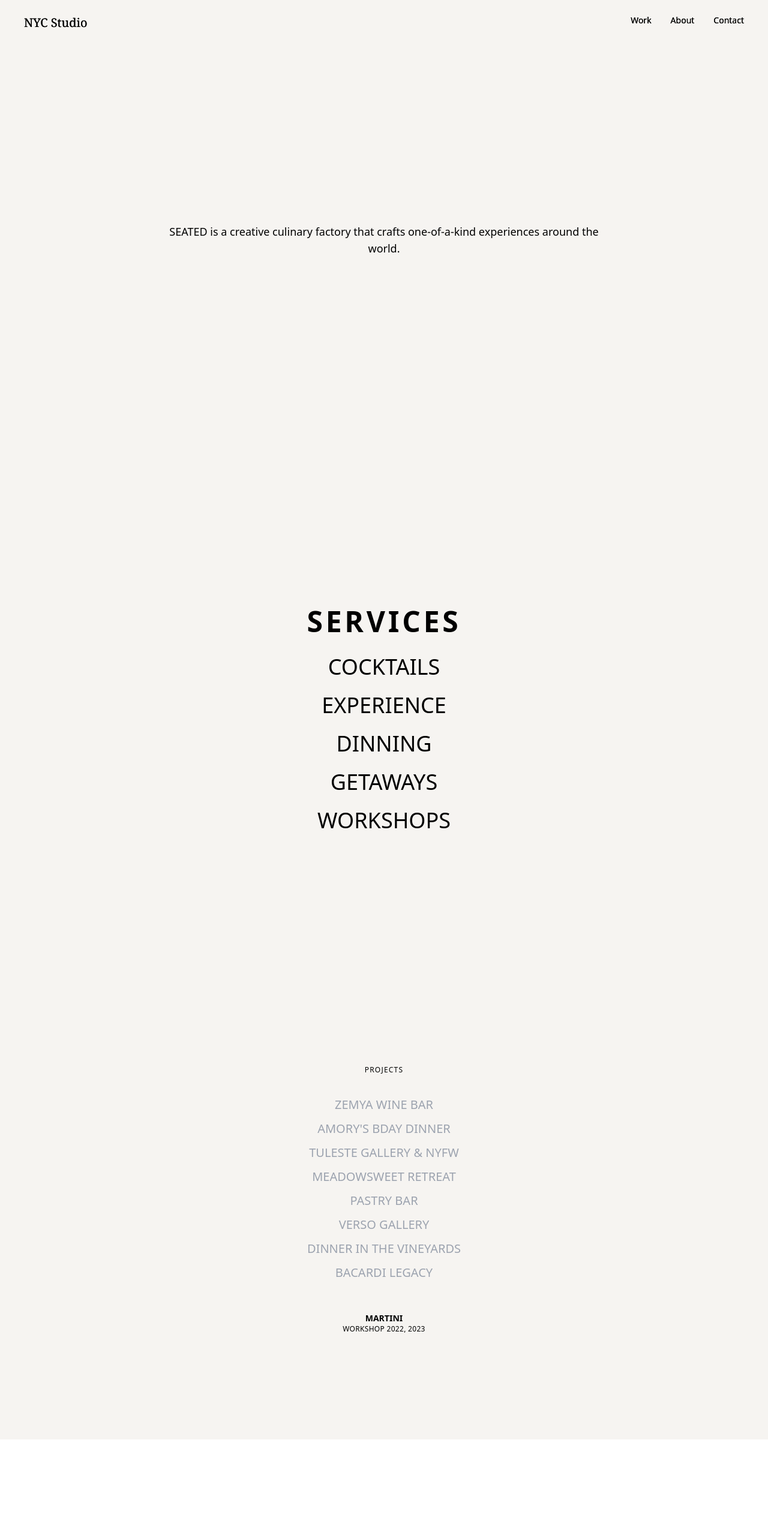
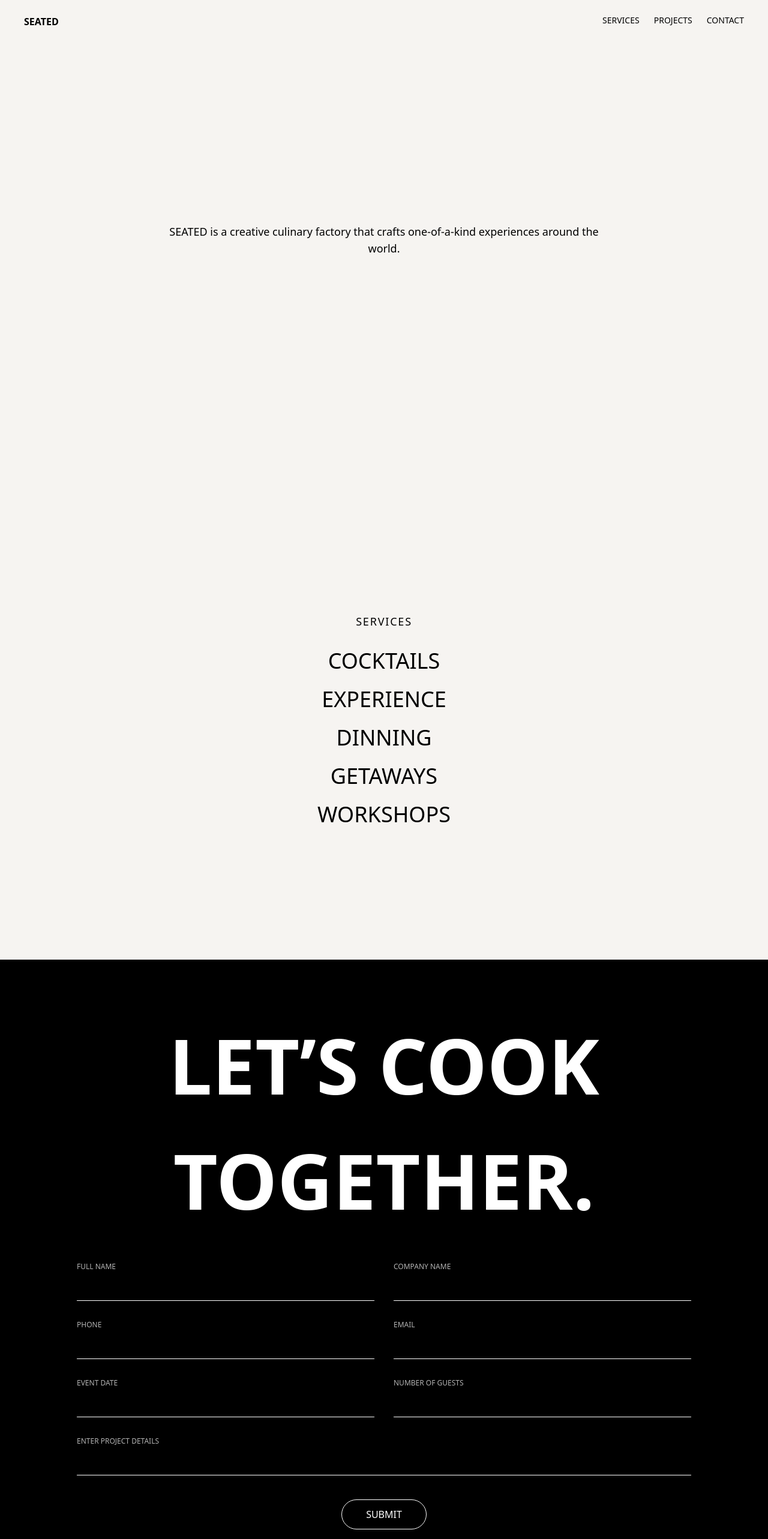
Before and after one commit to mdaasim77/Seated-Dummy-Website, a React (Vite) app: page / in a window 1280 px wide. Shown: the top 2566 px of the page at 60% size. Before the commit the page ends 2400 px from the top, so only its background shows below. Built offline with nearby package versions, Linux system fonts and the light colour scheme.

Commit message:
footer add

```diff
--- a/package.json
+++ b/package.json
@@ -13,7 +13,8 @@
     "@studio-freight/lenis": "^1.0.42",
     "framer-motion": "^12.24.0",
     "react": "^19.2.0",
-    "react-dom": "^19.2.0"
+    "react-dom": "^19.2.0",
+    "react-router-dom": "^7.11.0"
   },
   "devDependencies": {
     "@eslint/js": "^9.39.1",
--- a/src/App.jsx
+++ b/src/App.jsx
@@ -1,21 +1,22 @@
-import SmoothScroll from "./Components/SmoothScroll";
-import HoverSection from "./Components/HoverSection";
+import { BrowserRouter, Routes, Route } from "react-router-dom";
+
+import Navbar from "./components/Navbar";
+import SmoothScroll from "./components/SmoothScroll";
+
 import Home from "./Pages/Home";
-import Navbar from "./components/Navbar";
+import Projects from "./Pages/Projects";
+import HoverSection from "./components/HoverSection";
 
 export default function App() {
   return (
-    <>
+    <BrowserRouter>
+      <SmoothScroll />
       <Navbar />
-      <section className="h-screen bg-[#f6f4f1] flex items-center justify-center">
-        <p className="max-w-3xl text-lg text-center">
-          SEATED is a creative culinary factory that crafts one-of-a-kind
-          experiences around the world.
-        </p>
-      </section>
-      <HoverSection />
-      <SmoothScroll />
-      <Home />
-    </>
+
+      <Routes>
+        <Route path="/" element={<Home />} />
+        <Route path="/projects" element={<Projects />} />
+      </Routes>
+    </BrowserRouter>
   );
 }
--- a/src/Pages/Home.jsx
+++ b/src/Pages/Home.jsx
@@ -1,110 +1,31 @@
-// import { motion, useScroll, useTransform } from "framer-motion";
-
-// import HoverSection from "../components/HoverSection";
-// import Navbar from "../Components/Navbar";
-
-// export default function Home() {
-//   const { scrollY } = useScroll();
-
-//   const ySlow = useTransform(scrollY, [0, 2000], [0, -200]);
-//   const yFast = useTransform(scrollY, [0, 2000], [0, -500]);
-
-//   return (
-//     <>
-//       <Navbar />
-
-//       {/* SECTION 1 */}
-//       <section className="h-screen bg-[#f6f4f1] flex items-center justify-center">
-//         <p className="max-w-3xl text-lg text-center">
-//           SEATED is a creative culinary factory that crafts one-of-a-kind
-//           experiences around the world.
-//         </p>
-//       </section>
-
-//       {/* SECTION 2 – PARALLAX */}
-//       <section className="h-screen bg-[#e6e2dc] flex items-center justify-center overflow-hidden">
-//         <motion.h1 style={{ y: yFast }} className="text-[20vw] font-black">
-//           SEATED
-//         </motion.h1>
-//       </section>
-
-//       {/* SECTION 3 */}
-//       <HoverSection />
-//     </>
-//   );
-// }
-
-import { useState } from "react";
-import { motion, AnimatePresence } from "framer-motion";
-import Navbar from "../components/Navbar";
+import HoverSection from "../components/HoverSection";
+import Footer from "../components/Footer";
 
 import img1 from "../Images/img1.webp";
 import img2 from "../Images/img2.webp";
 import img3 from "../Images/img3.webp";
 import img4 from "../Images/img4.webp";
 
-const projects = [
-  { title: "ZEMYA WINE BAR", image: img1 },
-  { title: "AMORY'S BDAY DINNER", image: img2 },
-  { title: "TULESTE GALLERY & NYFW", image: img3 },
-  { title: "MEADOWSWEET RETREAT", image: img4 },
-  { title: "PASTRY BAR", image: img1 },
-  { title: "VERSO GALLERY", image: img2 },
-  { title: "DINNER IN THE VINEYARDS", image: img3 },
-  { title: "BACARDI LEGACY", image: img4 },
+const services = [
+  { title: "COCKTAILS", image: img1 },
+  { title: "DINING", image: img2 },
+  { title: "GETAWAYS", image: img3 },
+  { title: "WORKSHOPS", image: img4 },
 ];
 
-export default function Projects() {
-  const [active, setActive] = useState(null);
-
+export default function Home() {
   return (
     <>
-      <Navbar />
+      <section className="h-screen bg-[#f6f4f1] flex items-center justify-center px-40 text-center">
+        <p className="max-w-3xl text-lg">
+          SEATED is a creative culinary factory that crafts one-of-a-kind
+          experiences around the world.
+        </p>
+      </section>
 
-      <section className="relative min-h-screen bg-[#f6f4f1] flex items-center justify-center">
-        {/* CENTER IMAGE */}
-        <AnimatePresence>
-          {active && (
-            <motion.img
-              key={active}
-              src={active}
-              className="absolute w-[320px] h-[440px] object-cover pointer-events-none"
-              initial={{ opacity: 0, scale: 0.96 }}
-              animate={{ opacity: 1, scale: 1 }}
-              exit={{ opacity: 0 }}
-              transition={{ duration: 0.35, ease: "easeOut" }}
-            />
-          )}
-        </AnimatePresence>
+      <HoverSection title="SERVICES" items={services} />
 
-        {/* PROJECT LIST */}
-        <div
-          className="relative z-10 flex flex-col items-center gap-3 text-center"
-          onMouseLeave={() => setActive(null)}
-        >
-          <p className="text-xs tracking-widest mb-6">PROJECTS</p>
-
-          {projects.map((item, i) => (
-            <h2
-              key={i}
-              onMouseEnter={() => setActive(item.image)}
-              className={`
-                text-xl cursor-pointer transition-all duration-200
-                ${active === item.image ? "text-black" : "text-gray-400"}
-                hover:text-black
-              `}
-            >
-              {item.title}
-            </h2>
-          ))}
-
-          {/* FOOTER TEXT */}
-          <div className="mt-10">
-            <h3 className="text-sm font-semibold">MARTINI</h3>
-            <p className="text-xs tracking-wide">WORKSHOP 2022, 2023</p>
-          </div>
-        </div>
-      </section>
+      <Footer />
     </>
   );
 }
--- /dev/null
+++ b/src/Pages/Projects.jsx
@@ -0,0 +1,23 @@
+import HoverSection from "../components/HoverSection";
+
+import img1 from "../Images/img1.webp";
+import img2 from "../Images/img2.webp";
+import img3 from "../Images/img3.webp";
+import img4 from "../Images/img4.webp";
+
+const projects = [
+  { title: "ZEMYA WINE BAR", image: img1 },
+  { title: "AMORY'S BDAY DINNER", image: img2 },
+  { title: "TULESTE GALLERY & NYFW", image: img3 },
+  { title: "MEADOWSWEET RETREAT", image: img4 },
+];
+
+export default function Projects() {
+  return (
+    <HoverSection
+      title="PROJECTS"
+      items={projects}
+      footer={{ title: "MARTINI", subtitle: "WORKSHOP 2022, 2023" }}
+    />
+  );
+}
--- /dev/null
+++ b/src/components/Footer.jsx
@@ -0,0 +1,38 @@
+export default function Footer() {
+  return (
+    <section className="relative min-h-screen bg-black text-white px-10 py-20">
+      <h1 className="text-[10vw] font-black text-center mb-10">
+        LET’S COOK
+        <br />
+        TOGETHER.
+      </h1>
+
+      <div className="grid grid-cols-1 md:grid-cols-2 gap-8 max-w-5xl mx-auto">
+        <Input label="FULL NAME" />
+        <Input label="COMPANY NAME" />
+        <Input label="PHONE" />
+        <Input label="EMAIL" />
+        <Input label="EVENT DATE" />
+        <Input label="NUMBER OF GUESTS" />
+        <div className="md:col-span-2">
+          <Input label="ENTER PROJECT DETAILS" />
+        </div>
+      </div>
+
+      <div className="text-center mt-10">
+        <button className="border border-white px-10 py-3 rounded-full">
+          SUBMIT
+        </button>
+      </div>
+    </section>
+  );
+}
+
+function Input({ label }) {
+  return (
+    <div>
+      <label className="block mb-2 text-xs opacity-70">{label}</label>
+      <input className="w-full bg-transparent border-b border-white focus:outline-none py-2" />
+    </div>
+  );
+}
--- a/src/components/HoverSection.jsx
+++ b/src/components/HoverSection.jsx
@@ -45,7 +45,7 @@ export default function HoverSection() {
         className="relative z-10 flex flex-col items-center gap-6 text-center"
         onMouseLeave={() => setActive(null)}
       >
-        <p className="tracking-widest mb-2 text-5xl font-bold">SERVICES</p>
+        <p className="tracking-widest mb-2 text-lg ">SERVICES</p>
 
         {services.map((item, i) => (
           <h2
--- a/src/components/Navbar.jsx
+++ b/src/components/Navbar.jsx
@@ -1,11 +1,11 @@
 export default function Navbar() {
   return (
-    <nav className="fixed top-0 w-full flex justify-between px-10 py-6 z-50">
-      <h1 className="text-xl font-serif">NYC Studio</h1>
-      <div className="flex gap-8 text-sm">
-        <a href="#">Work</a>
-        <a href="#">About</a>
-        <a href="#">Contact</a>
+    <nav className="fixed top-0 w-full z-50 flex justify-between px-10 py-6">
+      <h1 className="font-bold">SEATED</h1>
+      <div className="flex gap-6 text-sm">
+        <span>SERVICES</span>
+        <span>PROJECTS</span>
+        <span>CONTACT</span>
       </div>
     </nav>
   );
```
Also changed, not shown: 1 other file (tests, documents, lock files or other folders).
